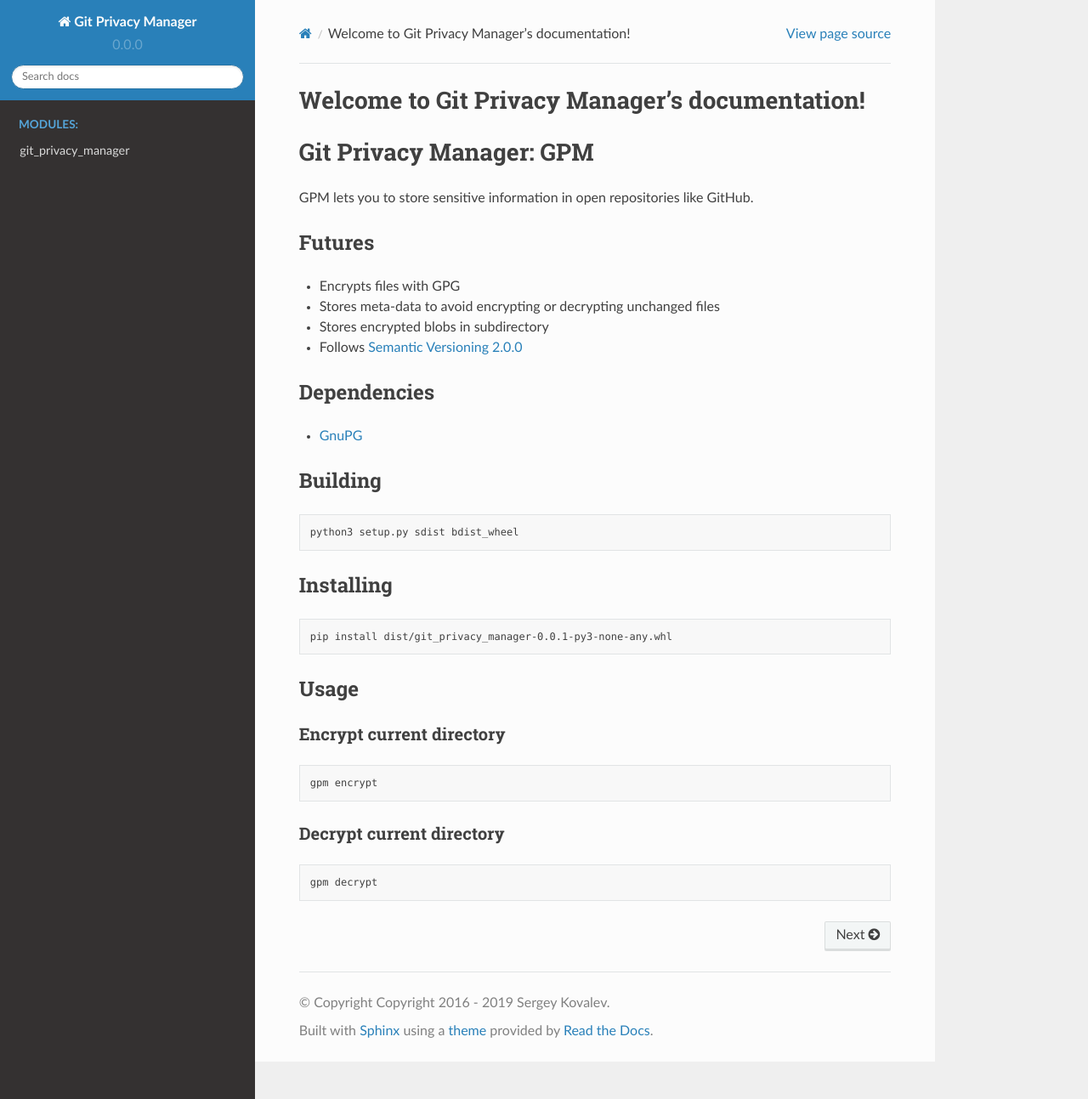
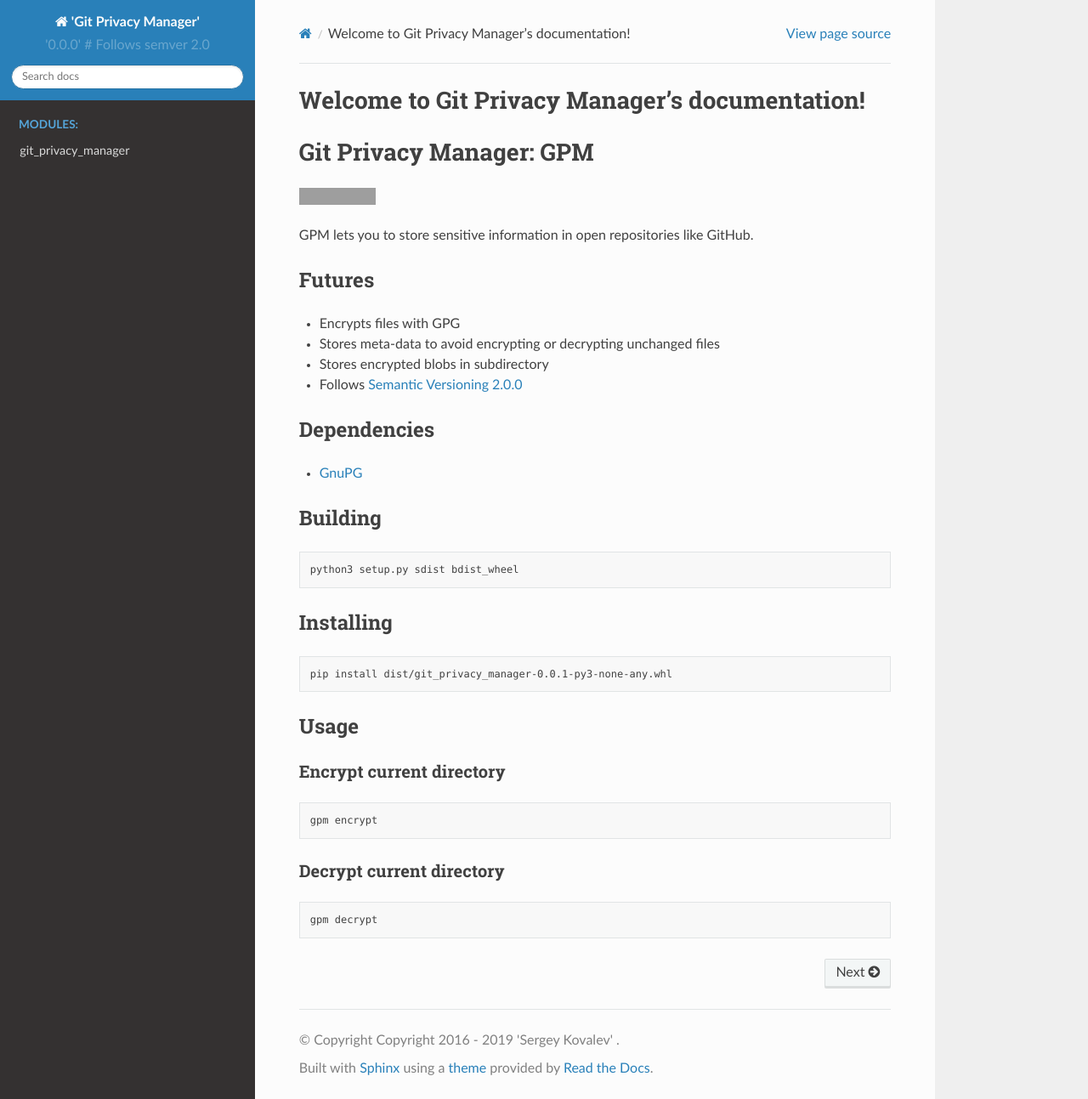
Before and after one commit to skvl/git-privacy-manager, a Sphinx documentation site: the page built from docs/index.rst, in a window 1280 px wide and 1293 px high. Shown: the whole window at 85% size. Built offline with Sphinx 7.4.7 and the Read the Docs theme 2.0.0, drawn with Linux system fonts in a browser that asks for light colours; some of the changed lines change nothing that is shown; grey boxes are pictures that could not be loaded.

Commit message:
Fix: "Read the Docs" integration

```diff
--- a/README.rst
+++ b/README.rst
@@ -1,5 +1,7 @@
 Git Privacy Manager: GPM
 ========================
+
+.. image:: https://readthedocs.org/projects/git-privacy-manager/badge/?version=latest :target: https://git-privacy-manager.readthedocs.io/en/latest/?badge=latest :alt: Documentation Status
 
 GPM lets you to store sensitive information in open repositories like GitHub.
 
--- a/docs/conf.py
+++ b/docs/conf.py
@@ -18,15 +18,19 @@
 file_loc = os.path.split(__file__)[0]
 sys.path.insert(0, os.path.abspath(os.path.join(os.path.dirname(file_loc), '.')))
 
-import git_privacy_manager as gpm
-
 # -- Project information -----------------------------------------------------
 
-project = gpm.__project__
-author = gpm.__author__
+gpm = dict()
+with open('../git_privacy_manager/__about__.py', 'r') as f:
+    for l in f.readlines():
+        v = l.split(' = ')
+        gpm[v[0]] = v[1]
+
+project = gpm['__project__']
+author = gpm['__author__']
 copyright = u'Copyright 2016 - {0} {1}'.format(date.today().year, author)
 
-version = gpm.__version__
+version = gpm['__version__']
 # The full version, including alpha/beta/rc tags
 release = version
 
@@ -59,6 +63,7 @@
 # a list of builtin themes.
 #
 html_theme = 'sphinx_rtd_theme'
+master_doc = 'index' # Fix for Sphinx < 2 (for "Read the Docs")
 
 # Add any paths that contain custom static files (such as style sheets) here,
 # relative to this directory. They are copied after the builtin static files,
@@ -68,6 +73,10 @@
 
 # -- Extension configuration -------------------------------------------------
 
+# -- Options for autodoc extension -------------------------------------------
+
+autodoc_mock_imports = [ "gnupg" ]
+
 # -- Options for todo extension ----------------------------------------------
 
 # If true, `todo` and `todoList` produce output, else they produce nothing.
```
Also changed, not shown: 1 other file.
